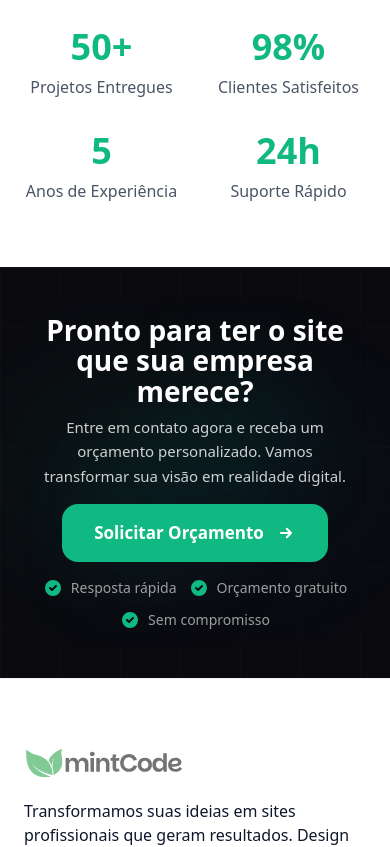
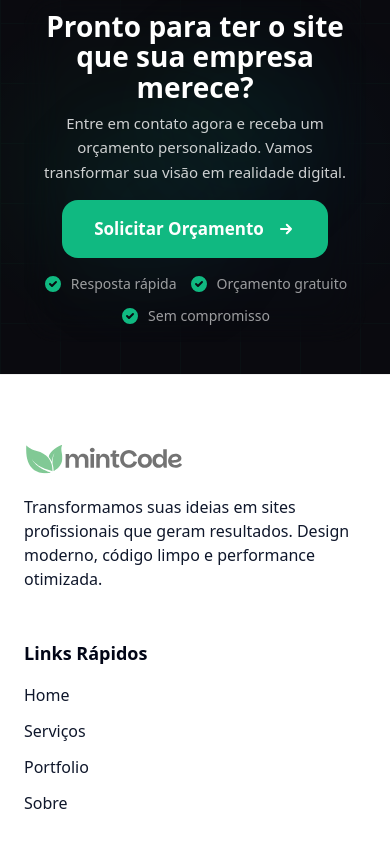
Before and after one commit to bezerradaniels/mintcode, a React (Vite) app: page / in a window 390 px wide. Shown: the part 7900-8747 px from the top of the page. Built offline with nearby package versions, Linux system fonts and the light colour scheme; a web font is replaced by a local one.

Commit message:
remove: Stats section and its usage from HomePage

```diff
--- a/src/components/Footer/index.tsx
+++ b/src/components/Footer/index.tsx
@@ -36,10 +36,10 @@ export default function Footer() {
           <div>
             <h4 className="font-semibold text-lg mb-4 text-text">Links Rápidos</h4>
             <nav className="flex flex-col gap-3">
-              <a href="#home" className="text-gray-500 hover:text-primary transition-colors">Home</a>
-              <a href="#servicos" className="text-gray-500 hover:text-primary transition-colors">Serviços</a>
-              <a href="#portfolio" className="text-gray-500 hover:text-primary transition-colors">Portfolio</a>
-              <a href="#sobre" className="text-gray-500 hover:text-primary transition-colors">Sobre</a>
+              <a href="#home" className="text-slate-900 hover:text-primary transition-colors">Home</a>
+              <a href="#servicos" className="text-slate-900 hover:text-primary transition-colors">Serviços</a>
+              <a href="#portfolio" className="text-slate-900 hover:text-primary transition-colors">Portfolio</a>
+              <a href="#sobre" className="text-slate-900 hover:text-primary transition-colors">Sobre</a>
             </nav>
           </div>
 
--- a/src/components/sections/CTA/index.tsx
+++ b/src/components/sections/CTA/index.tsx
@@ -2,7 +2,7 @@ export default function CTA() {
   const scrollToForm = () => document.getElementById('hero-form')?.scrollIntoView({ behavior: 'smooth' })
 
   return (
-    <section className="relative overflow-hidden bg-[#0A0A0F] py-8 sm:py-32">
+    <section className="relative overflow-hidden bg-[#0A0A0F] py-8 sm:py-12">
       {/* Animated gradient background */}
       <div
         className="absolute inset-0 opacity-40"
--- a/src/components/sections/Stats/index.tsx
+++ /dev/null
@@ -1,23 +0,0 @@
-export default function Stats() {
-  const stats = [
-    { number: '50+', label: 'Projetos Entregues' },
-    { number: '98%', label: 'Clientes Satisfeitos' },
-    { number: '5', label: 'Anos de Experiência' },
-    { number: '24h', label: 'Suporte Rápido' }
-  ]
-
-  return (
-    <section className="py-16 bg-white">
-      <div className="max-w-6xl mx-auto px-6">
-        <div className="grid grid-cols-2 md:grid-cols-4 gap-8">
-          {stats.map((stat, index) => (
-            <div key={index} className="text-center">
-              <p className="text-4xl md:text-5xl font-bold text-primary mb-2">{stat.number}</p>
-              <p className="text-gray-600">{stat.label}</p>
-            </div>
-          ))}
-        </div>
-      </div>
-    </section>
-  )
-}
--- a/src/pages/Home/index.tsx
+++ b/src/pages/Home/index.tsx
@@ -1,7 +1,6 @@
 import Header from '../../components/Header/index.tsx'
 import Footer from '../../components/Footer/index.tsx'
 import Hero from '../../components/sections/Hero/index.tsx'
-import Stats from '../../components/sections/Stats/index.tsx'
 import Services from '../../components/sections/Services/index.tsx'
 import PortfolioCarouselSection from '../../components/sections/Portfolio/PortfolioCarouselSection.tsx'
 import About from '../../components/sections/About/index.tsx'
@@ -15,7 +14,6 @@ export default function HomePage() {
       <Services />
       <PortfolioCarouselSection />
       <About />
-      <Stats />
       <CTA />
       <Footer />
     </div>
```
